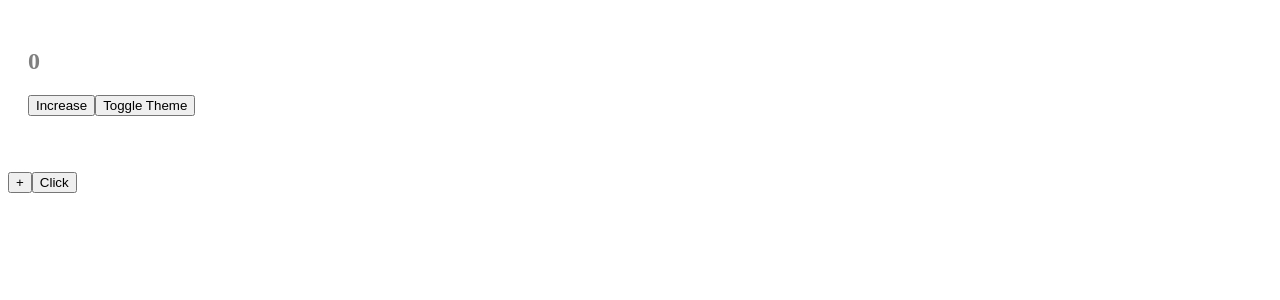
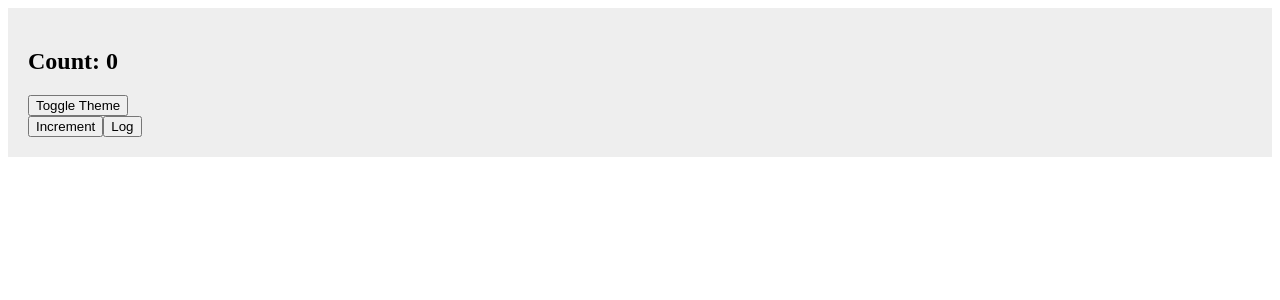
Before and after one commit to AkashSingh8391/React, a React (Vite) app: page / in a window 1280 px wide. Shown: the top 300 px of the page. Built offline with nearby package versions, Linux system fonts and the light colour scheme.

Commit message:
Create a new function in every render because no use of useCallback hook

```diff
--- a/src/App.jsx
+++ b/src/App.jsx
@@ -1,17 +1,32 @@
-
-import UseMem from "./Memo/useMem";
-
-import Parent from "./Memo/Parent";
+import React, { useState } from "react";
+import Child from "./Memo/Child";
 
 function App() {
+  const [count, setCount] = useState(0);
+  const [dark, setDark] = useState(false);
+
+  // ❌ har render pe NAYA function banega
+  const increment = () => {
+    setCount(count + 1);
+  };
+
+  // ❌ ye bhi har render pe naya function
+  const logValue = () => {
+    console.log("Current Count:", count);
+  };
+
+  console.log("👨 Parent Rendered");
+
   return (
-    <div>
-      <UseMem/>
-      <br />
-      <br />
-      <Parent></Parent>
+    <div style={{ background: dark ? "#222" : "#eee", padding: "20px" }}>
+      <h2>Count: {count}</h2>
 
-       </div>
+      <button onClick={() => setDark(!dark)}>
+        Toggle Theme
+      </button>
+
+      <Child onIncrement={increment} onLog={logValue} />
+    </div>
   );
 }
 
--- a/src/Memo/Child.jsx
+++ b/src/Memo/Child.jsx
@@ -1,9 +1,14 @@
 import React from "react";
 
+const Child = React.memo(({ onIncrement, onLog }) => {
+  console.log("👶 Child Rendered");
 
-const Child = React.memo(({ onClick }) => {
-  console.log("Child rendered");
-  return <button onClick={onClick}>Click</button>;
+  return (
+    <div>
+      <button onClick={onIncrement}>Increment</button>
+      <button onClick={onLog}>Log</button>
+    </div>
+  );
 });
 
 export default Child;
```
